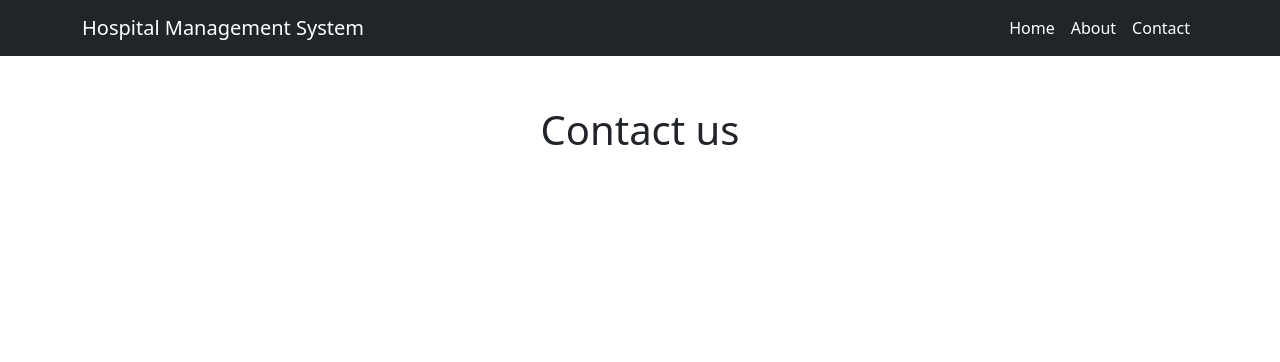
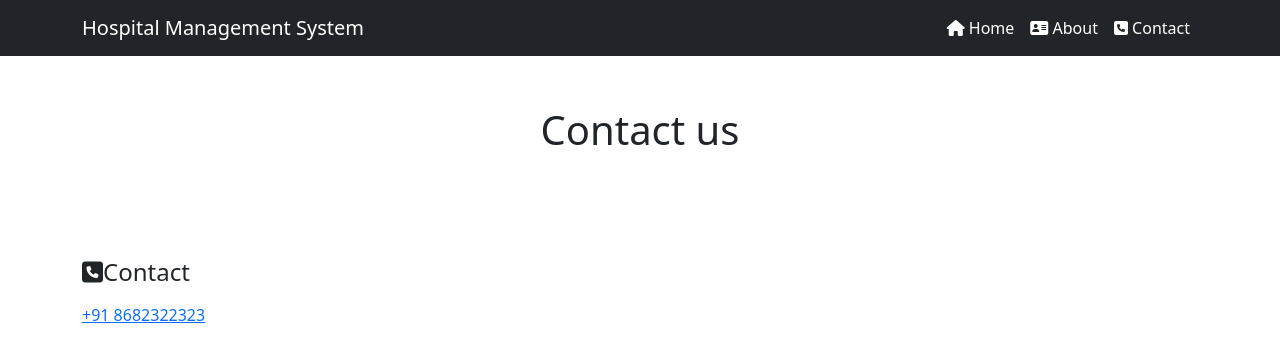
Before and after one commit to Rishab-RajHR/Hospital-Management-System, a Django app: page /contact/ in a window 1280 px wide. Shown: the top 362 px of the page. Run offline with Django 5.2, Linux system fonts and the light colour scheme.

Commit message:
Hospital Management

```diff
--- a/hospital/templates/contact.html
+++ b/hospital/templates/contact.html
@@ -4,5 +4,13 @@
 {% block body %}
 <div class="container" style="margin-top:50px;">
   <h1 class="text-center">Contact us</h1>
+  <br><br>
+  <div class="row mt-5">
+    <div class="col-lg-3">
+      <h4><i class="fas fa-phone-square"></i>Contact</h4>
+      <p class="mt-3 font-weight-bold"><a href="tel:+918682322323">+91 8682322323</a></p>
+    </div>
+  </div>
+
 </div>
 {% endblock %}
--- a/hospital/templates/navigation.html
+++ b/hospital/templates/navigation.html
@@ -5,6 +5,7 @@
   {% load static %}
   <link href="https://cdn.jsdelivr.net/npm/bootstrap@5.3.8/dist/css/bootstrap.min.css" rel="stylesheet">
   <script src="https://cdn.jsdelivr.net/npm/bootstrap@5.3.8/dist/js/bootstrap.bundle.min.js"></script>
+  <link rel="stylesheet" href="https://cdnjs.cloudflare.com/ajax/libs/font-awesome/6.7.2/css/all.min.css">
 
 <link rel="stylesheet" type="text/css" href="{% static 'css/mystyle.css' %}">
 
@@ -25,9 +26,9 @@
   </button>
     <div class="collapse navbar-collapse" id="myMenu">
       <ul class="navbar-nav ms-auto text-center">
-         <li class="nav-item"><a class="nav-link" href="#">Home</a></li>
-         <li class="nav-item"><a class="nav-link" href="{% url 'about' %}">About</a></li>
-         <li class="nav-item"><a class="nav-link" href="{% url 'contact' %}">Contact</a></li>
+         <li class="nav-item"><a class="nav-link" href="#"><i class="fas fa-home"></i> Home</a></li>
+         <li class="nav-item"><a class="nav-link" href="{% url 'about' %}"><i class="fas fa-address-card"></i> About</a></li>
+         <li class="nav-item"><a class="nav-link" href="{% url 'contact' %}"><i class="fas fa-phone-square"></i> Contact</a></li>
         {% if request.user.is_staff %}
          <li class="nav-item"><a class="nav-link" href="{% url 'logout' %}">Logout</a></li>
         {% endif %}
```
Also changed, not shown: db.sqlite3.
